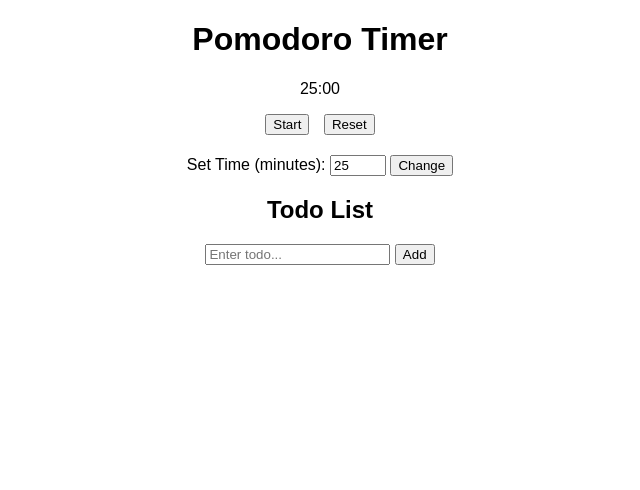
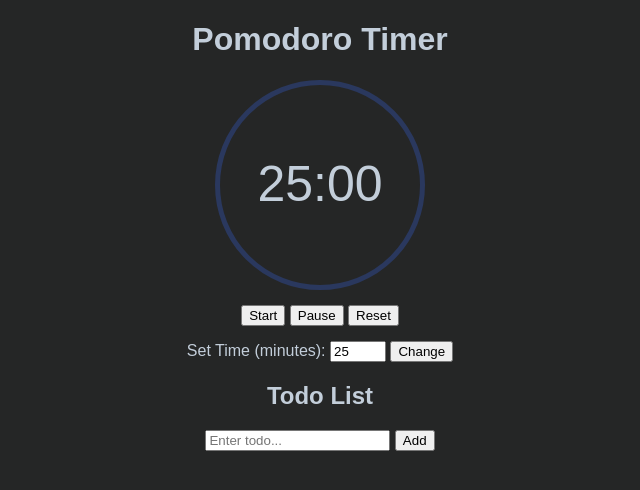
Before and after one commit to shivam5445/Pomodoro, a plain HTML site: page index.html in a window 1280 px wide. Shown: the whole page, without its empty margins (320-960 px from the left). Drawn offline with Linux system fonts and the light colour scheme.

Commit message:
add pause function

```diff
--- a/index.html
+++ b/index.html
@@ -9,12 +9,18 @@
 <body>
     <div class="container">
         <h1>Pomodoro Timer</h1>
-        <div class="timer">
+        <div id="timer">
             <p id="time">25:00</p>
+            <div id="filler"></div>
+
+
+
+        </div>
+        <div id="buttons">
             <button id="startButton">Start</button>
-            <!-- <button id="pauseButton">Pause</button> -->
+            <button id="pauseButton">Pause</button>
             <button id="resetButton">Reset</button>
-        </div>
+          </div>
         <div>
             <label for="timeInput">Set Time (minutes):</label>
             <input type="number" id="timeInput" min="1" max="60" value="25">
--- a/script.js
+++ b/script.js
@@ -34,11 +34,14 @@ document.addEventListener('DOMContentLoaded', function() {
     startButton.addEventListener('click', function() {
         startTimer();
         startButton.disabled = true;
+        pauseButton.disabled=false;
     });
 
-    // pauseButton.addEventListener('click',function(){
-
-    // })
+    pauseButton.addEventListener('click',function(){
+        clearInterval(timer);
+        startButton.disabled = false;
+        pauseButton.disabled=true;
+    })
 
     resetButton.addEventListener('click', function() {
         clearInterval(timer);
--- a/style.css
+++ b/style.css
@@ -1,6 +1,6 @@
 body {
     font-family: Arial, sans-serif;
-    /* background-color: rgb(0, 0, 0); */
+    background-color: #252626;
 }
 
 .container {
@@ -8,20 +8,54 @@ body {
     margin: 0 auto;
     text-align: center;
 }
+h1,p,label,h2{
+    color: #C3CEDA;
+}
+/* .timer {
+    margin-bottom: 20px;
+} */
+#timer{
+    color:rgb(22, 145, 48);
+    font-size:50px;
+    margin:10px auto;
+    border : 5px solid rgb(42, 56, 94);
+    border-radius:50%;
+    width:200px;
+    height:200px;
+    overflow:hidden;
+    position:relative;
+    -webkit-user-select: none;
+    -moz-user-select: none;
+    -ms-user-select: none;
+    user-select: none;
+    cursor:default;
+  }
 
-.timer {
-    margin-bottom: 20px;
-}
-
-.timer button {
-    margin: 0 5px;
+  #time{
+    margin-top:70px;
+    z-index : 1;
+    position:relative;
+  }
+  #filler{
+    background : #ddffcc;
+    height: 0px;
+    width: 200px;
+    position:absolute;
+    bottom:0;
+  }
+#buttons {
+    padding:5px;
+    margin:10px auto;
 }
 
 ul {
     list-style-type: none;
     padding: 0;
+
 }
 
 li {
     margin-bottom: 5px;
+    color: #C3CEDA;
+    /* text-align: center; */
 }
```
